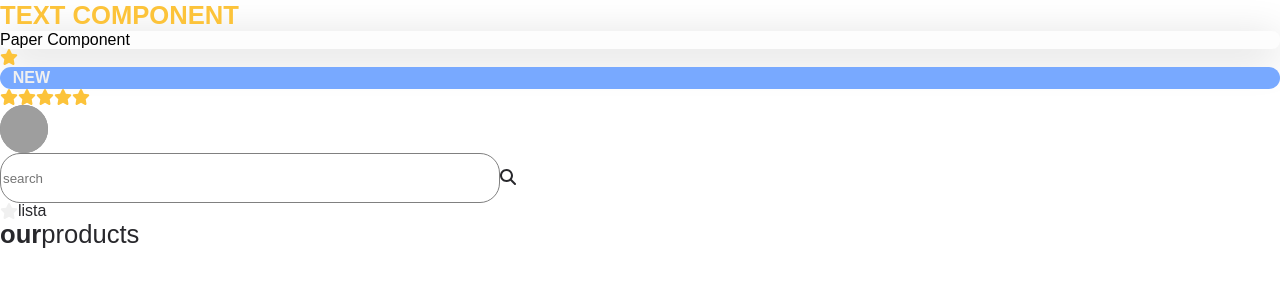
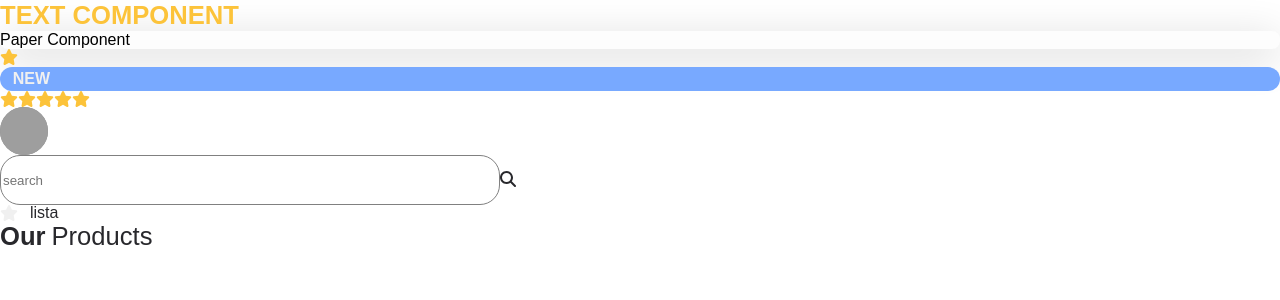
Before and after one commit to JacopoMarini/flying-food, a React (Create React App) app: page / in a window 1280 px wide. Shown: the top 300 px of the page. Built offline with nearby package versions, Linux system fonts and the light colour scheme; grey boxes are pictures that could not be loaded; a web font is replaced by a local one.

Commit message:
Fix section title

```diff
--- a/src/components/MenuItem/index.tsx
+++ b/src/components/MenuItem/index.tsx
@@ -1,3 +1,4 @@
+import { Icon } from '../Icon'
 import { Text } from '../Text'
 import { StyledMenuItem } from './styled'
 
@@ -9,12 +10,8 @@ type Props = {
 export const MenuItem = ({ text, second }: Props) => {
   return (
     <StyledMenuItem>
-      <Text variant="h2" color="text" bold>
-        {text}
-      </Text>
-      <Text variant="h2" color="text">
-        {second}
-      </Text>
+      <Icon name="star" color="textInverse" />
+      <Text>{text}</Text>
     </StyledMenuItem>
   )
 }
--- a/src/components/MenuItem/styled.ts
+++ b/src/components/MenuItem/styled.ts
@@ -2,4 +2,5 @@ import styled from '@emotion/styled'
 
 export const StyledMenuItem = styled.div`
   display: flex;
+  gap: 12px;
 `
--- a/src/components/SectionTitle/index.tsx
+++ b/src/components/SectionTitle/index.tsx
@@ -1,16 +1,20 @@
-import { Icon } from '../Icon'
 import { Text } from '../Text'
 import { StyledSectionTitle } from './styled'
 
 type Props = {
   text: string
+  secondary?: string
 }
 
-export const SectionTitle = ({ text }: Props) => {
+export const SectionTitle = ({ text, secondary }: Props) => {
   return (
     <StyledSectionTitle>
-      <Icon name="star" color="textInverse" />
-      <Text>{text}</Text>
+      <Text variant="h2" capitalize>
+        <Text variant="span" bold>
+          {text}
+        </Text>
+        <Text variant="span">{secondary}</Text>
+      </Text>
     </StyledSectionTitle>
   )
 }
--- a/src/components/SectionTitle/styled.ts
+++ b/src/components/SectionTitle/styled.ts
@@ -1,5 +1,7 @@
 import styled from '@emotion/styled'
 
 export const StyledSectionTitle = styled.div`
-  display: flex;
+  h2 :last-child {
+    padding-left: 6px;
+  }
 `
--- a/src/components/Text/index.tsx
+++ b/src/components/Text/index.tsx
@@ -10,6 +10,7 @@ type Props = {
   uppercase?: boolean
   size?: FontSize
   className?: string
+  capitalize?: boolean
 }
 
 export const Text = ({
@@ -18,7 +19,8 @@ export const Text = ({
   className,
   bold,
   color = 'text',
-  variant = 'p'
+  variant = 'p',
+  capitalize
 }: Props) => {
   return (
     <StyledText
@@ -28,6 +30,7 @@ export const Text = ({
       bold={bold}
       textColor={color}
       uppercase={uppercase}
+      capitalize={capitalize}
     >
       {children}
     </StyledText>
--- a/src/components/Text/styled.ts
+++ b/src/components/Text/styled.ts
@@ -10,13 +10,18 @@ export const StyledText = styled.p<{
   bold?: boolean
   uppercase?: boolean
   className?: string
+  capitalize?: boolean
 }>`
   color: ${({ theme, textColor }) => theme.colors[textColor]};
   font-size: ${({ theme, textSize, variant }) => {
-    const size = textSize || (theme.textVariants[variant].size as FontSize) || 'md'
-    return theme.fontSizes[size]
-  }}rem;
+    const variantFontSize = theme.textVariants[variant].fontSize
+    if (variantFontSize === 'inherit') return variantFontSize
+    const size = textSize || variantFontSize || 'md'
+    return theme.fontSizes[size] + 'rem'
+  }};
   line-height: ${({ theme, variant }) => theme.textVariants[variant].lineHeight};
-  font-weight: ${({ bold }) => (bold ? 700 : 400)};
+  font-weight: ${({ bold }) => (bold ? 'bold' : 'normal')};
   text-transform: ${({ uppercase }) => uppercase && 'uppercase'};
+  text-transform: ${({ capitalize }) => capitalize && 'capitalize'};
+  display: inline-block;
 `
--- a/src/pages/Home/index.tsx
+++ b/src/pages/Home/index.tsx
@@ -35,8 +35,8 @@ export const Home = () => {
       </Avatar>
 
       <Searchbar />
-      <SectionTitle text="lista" />
-      <MenuItem text="our" second="products" />
+      <MenuItem text="lista" />
+      <SectionTitle text="our" secondary="products" />
     </div>
   )
 }
--- a/src/style/theme.ts
+++ b/src/style/theme.ts
@@ -17,40 +17,40 @@ export const theme = {
   },
   textVariants: {
     h1: {
-      size: 'xl',
+      fontSize: 'xl',
       lineHeight: 1.4
     },
     h2: {
-      size: 'lg',
+      fontSize: 'lg',
       lineHeight: 1.2
     },
     h3: {
-      size: 'lg',
+      fontSize: 'lg',
       lineHeight: 1.2
     },
     p: {
-      size: 'md',
+      fontSize: 'md',
       lineHeight: 1
     },
     h4: {
-      size: 'lg',
+      fontSize: 'lg',
       lineHeight: 1.2
     },
     h5: {
-      size: 'lg',
+      fontSize: 'lg',
       lineHeight: 1.2
     },
     h6: {
-      size: 'lg',
+      fontSize: 'lg',
       lineHeight: 1.2
     },
     span: {
-      size: 'md',
-      lineHeight: 1
+      fontSize: 'inherit',
+      lineHeight: 'inherit'
     }
   },
   radii: [4, 8, 12]
-}
+} as const
 
 export type AppTheme = typeof theme
 
```
